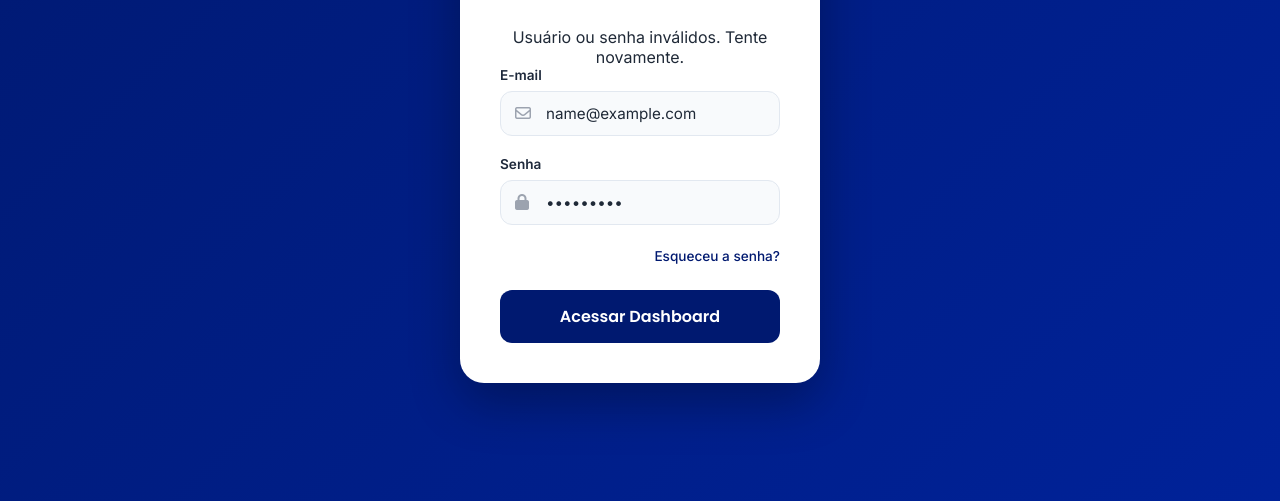
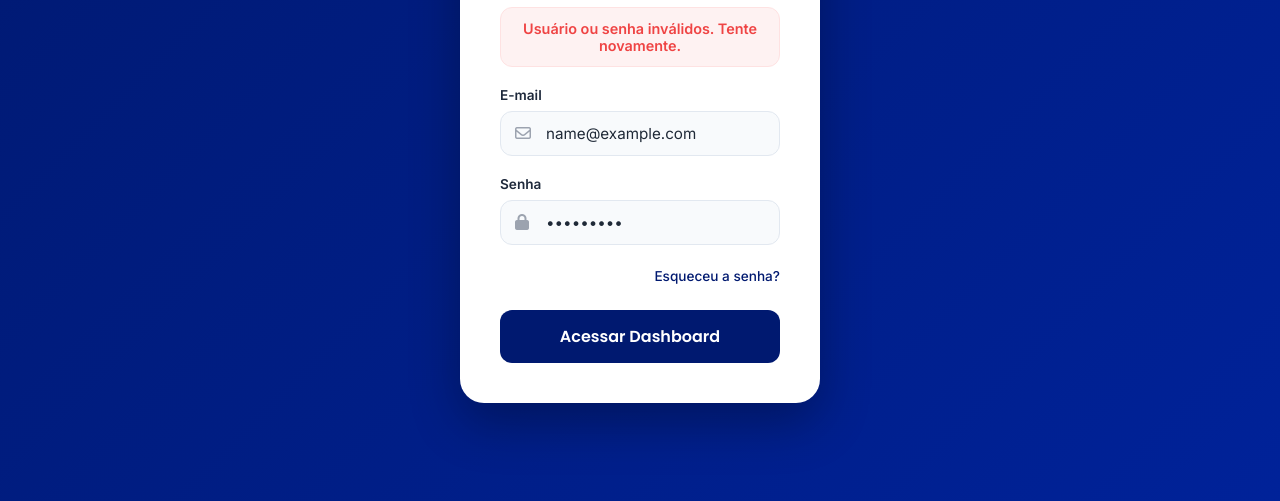
Before and after one commit to anthony-pcamargo/Dashboard-Regional, a plain HTML site: page login.html in a window 1280 px wide. Both pictures are taken after typing "name@example.com", "Sample123" into the empty fields and a click on the button "Acessar Dashboard". Shown: the part 299-800 px from the top of the page. Drawn offline with Linux system fonts and the light colour scheme; no server answers.

Commit message:
Restore styles and layout in style.css
Restored CSS variables and styles for layout and components.

```diff
--- a/style.css
+++ b/style.css
@@ -282,6 +282,21 @@ body {
     cursor: pointer; transition: all 0.2s; font-family: 'Poppins', sans-serif;
 }
 .btn-login:hover { background-color: #002299; transform: translateY(-2px); box-shadow: 0 5px 15px rgba(0, 25, 112, 0.3); }
+.btn-login:disabled { background-color: #94a3b8; cursor: not-allowed; transform: none; box-shadow: none; }
+
+/* MENSAGEM DE ERRO NO LOGIN */
+.error-msg {
+    background-color: #fef2f2;
+    color: var(--color-red);
+    border: 1px solid #fee2e2;
+    padding: 12px;
+    border-radius: 12px;
+    font-size: 0.9rem;
+    font-weight: 600;
+    margin-bottom: 20px;
+    text-align: center;
+    animation: fadeIn 0.3s ease;
+}
 
 /* Mobile */
 @media (max-width: 768px) {
```
